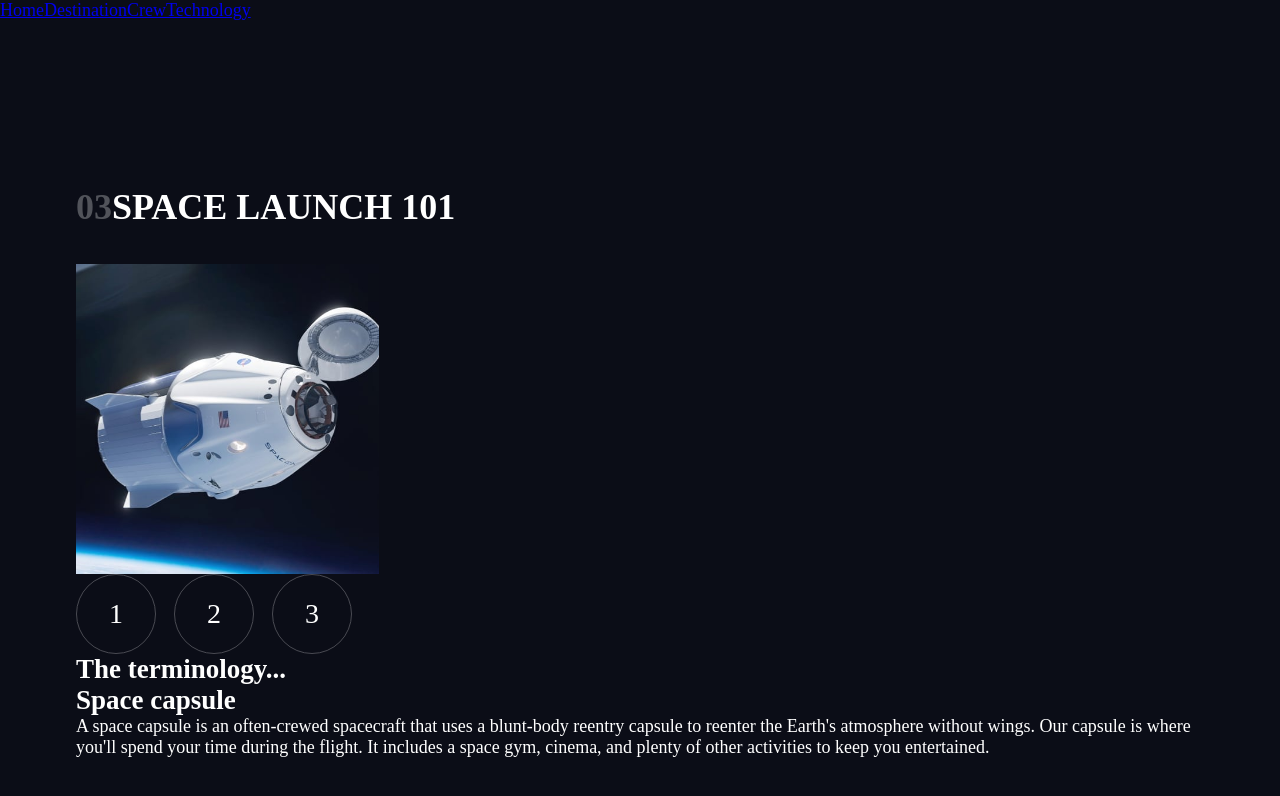
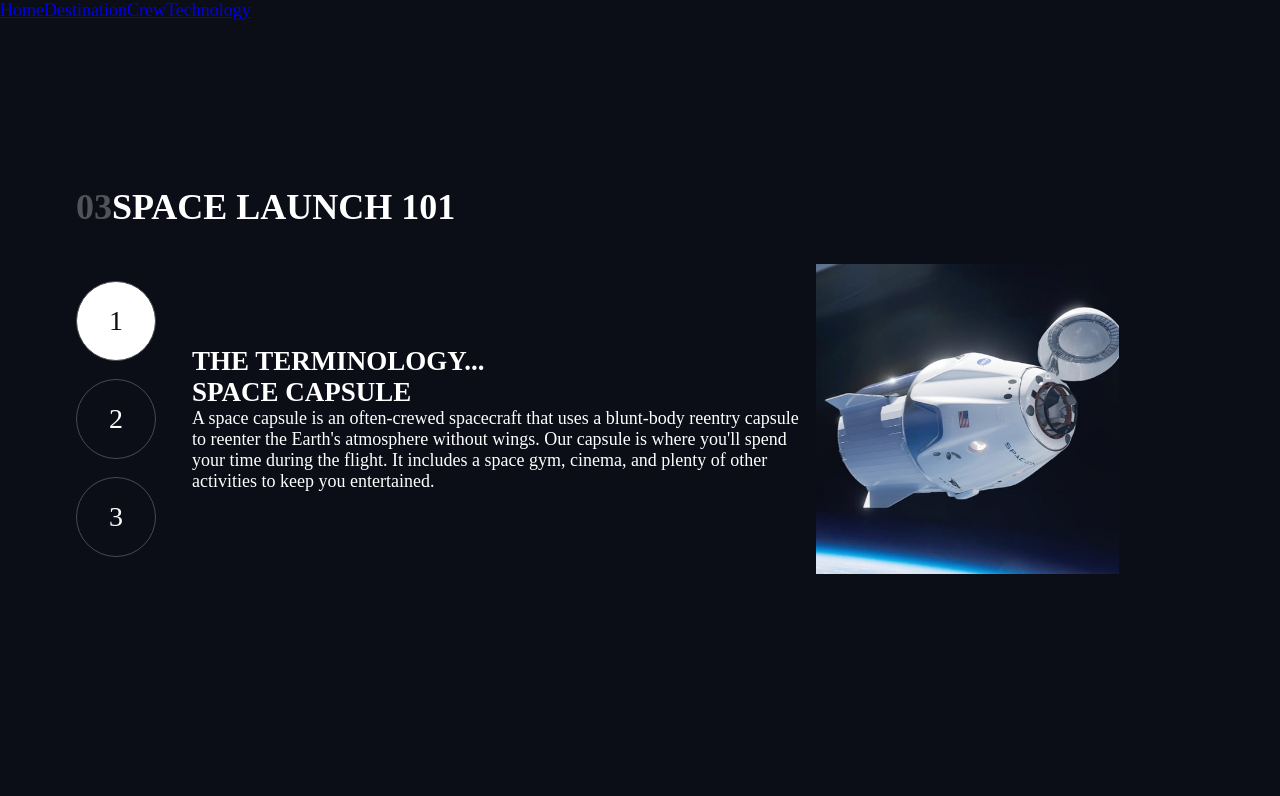
Before and after one commit to MitiaElodie/space-tourism-website-main, a Vue app: page /technology in a window 1280 px wide. Shown: the top 796 px of the page. Built offline with nearby package versions, Linux system fonts and the light colour scheme; a web font is replaced by a local one.

Commit message:
HTML + CSS: adjust html indentation and add some style to laptop mode

```diff
--- a/src/views/TechnologyView.vue
+++ b/src/views/TechnologyView.vue
@@ -47,6 +47,7 @@ export default {
     order="03"
     title="Space launch 101"
   >
+    <div class="technology-view__container">
       <div class="technology-view__image-container">
         <picture>
           <source class="technology-view__image" :srcset="selected.imagePortrait" media="(min-width: 760px)" />
@@ -57,7 +58,7 @@ export default {
         <NumberSlider
           class="technology-view__slider"
           :slider-list="technologyList"
-        :initially-selected="selected"
+          :initially-selected="selected.id"
           @click="onTechnologyClick"
         />
         <div class="technology-view__details-container">
@@ -66,11 +67,20 @@ export default {
           <p class="technology-view__description">{{ selected.description }}</p>
         </div>
       </div>
+    </div>
   </PageBase>
 </template>
 
 <style lang="scss">
+@use '@/assets/base.scss';
+
 .technology-view {
+  &__container {
+    display: flex;
+    flex-direction: column;
+    text-align: center;
+  }
+
   &__image-container {
     height: var(--technology-image-height);
     width: 100%;
@@ -79,5 +89,37 @@ export default {
   &__image {
     height: 100%;
   }
+
+  &__terminology-label,
+  &__name {
+    text-transform: uppercase;
+  }
+
+  &__slider {
+    justify-content: center;
+  }
+}
+
+@media (min-width: base.$laptop-breakpoint) {
+  .technology-view {
+    &__container {
+      flex-direction: row;
+      text-align: left;
+    }
+
+    &__image-container {
+      order: 2;
+    }
+
+    &__slider {
+      flex-direction: column;
+    }
+
+    &__information-container {
+      display: flex;
+      align-items: center;
+      gap: 2em;
+    }
+  }
 }
 </style>
```
Lines whose indentation alone changed are shown as unchanged.
